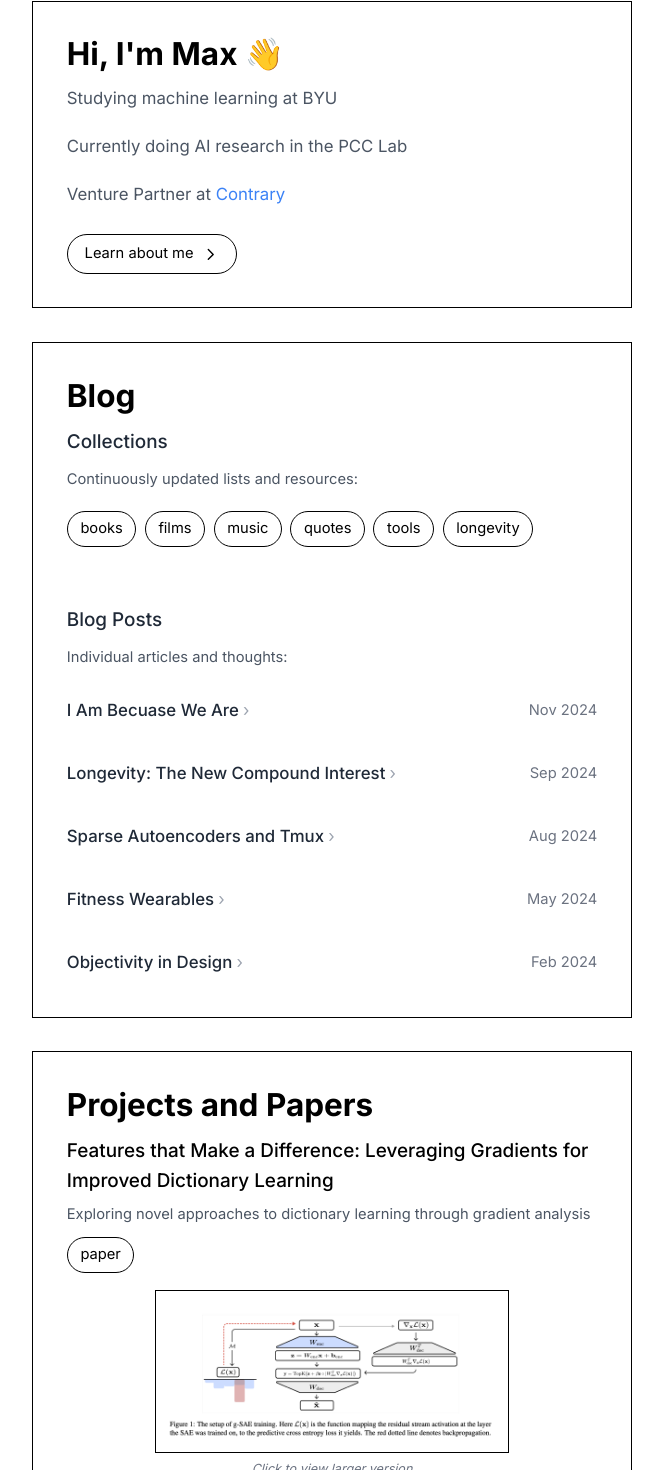
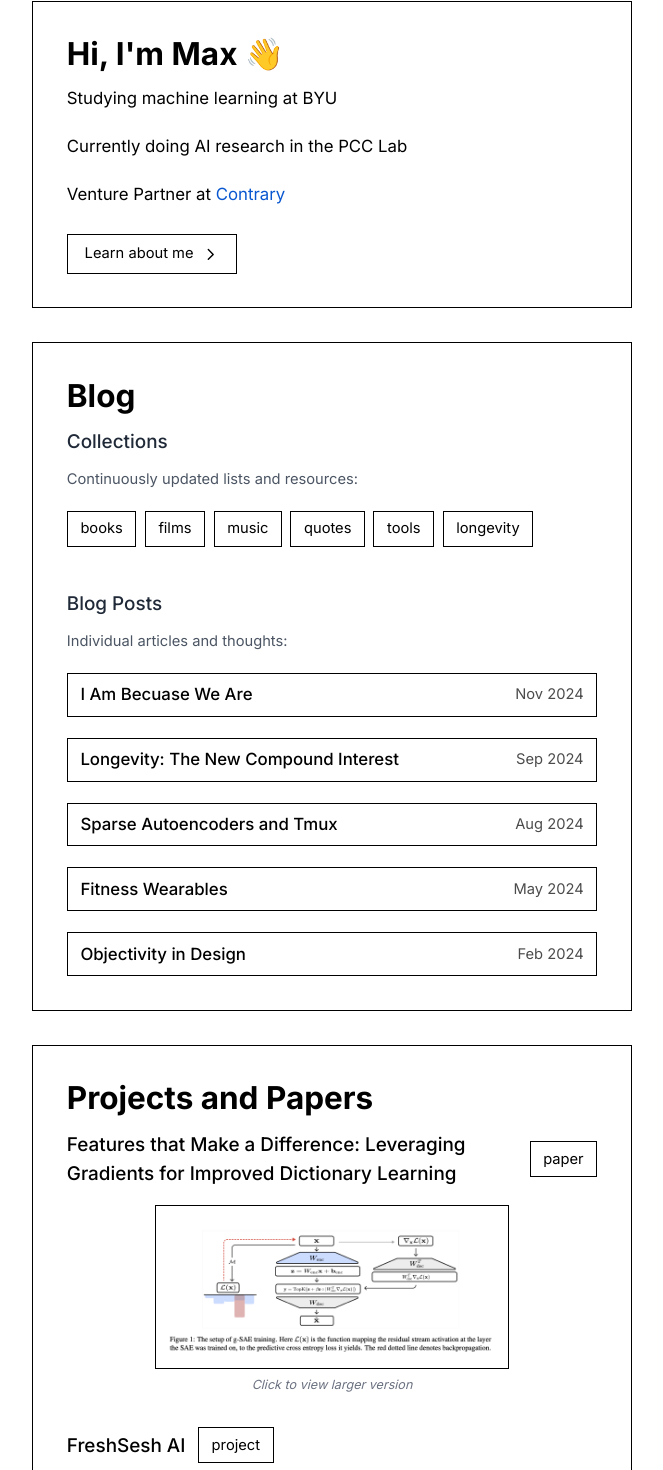
Before and after one commit to max4c/m4c2, a Next.js app: page / in a window 1280 px wide. Shown: the part 238-1708 px from the top of the page, without its empty margins (308-971 px from the left). Built offline with nearby package versions, Linux system fonts and the light colour scheme.

Commit message:
updated design scheme

```diff
--- /dev/null
+++ b/postcss.config.js
@@ -0,0 +1,6 @@
+module.exports = {
+  plugins: {
+    tailwindcss: {},
+    autoprefixer: {},
+  }
+}
--- a/src/app/globals.css
+++ b/src/app/globals.css
@@ -18,70 +18,51 @@
   }
 }
 
-
-@layer base {
+@layer components {
   html {
     font-size: 1.05rem;
   }
+
+  body {
+    @apply bg-background text-foreground min-h-screen flex flex-col;
+  }
+
+  footer {
+    @apply flex-shrink-0;
+  }
+
+  footer a {
+    @apply font-bold;
   }
 
   .mdx-content {
     @apply prose max-w-none;
   }
 
-/* Update the content-wrapper class */
   .content-wrapper {
     @apply w-full max-w-[650px] mx-auto px-4 sm:px-6;
   }
 
-/* Add this to ensure consistent width across all pages */
   main {
-  @apply w-full max-w-[650px] mx-auto;
+    @apply w-full max-w-[650px] mx-auto flex-1;
   }
 
-@layer base {
-  body {
-    @apply transition-colors duration-200;
-  }
-  html {
-    @apply transition-colors duration-200;
-  }
+  /* Link styles */
+  a {
+    @apply text-inherit no-underline transition-colors duration-200;
   }
 
-@layer components {
-  /* Update link styles to use underline instead of colors */
-  a {
-    @apply text-inherit underline-offset-4 hover:underline decoration-gray-400 dark:decoration-gray-500;
-  }
-
-  /* Update the main title style */
+  /* Blog header styles */
   .blog-header a[href="/blog"]:first-of-type:not(.nav-button),
   .blog-header a[href="/"]:first-of-type:not(.nav-button) {
     @apply font-bold text-2xl text-inherit no-underline;
   }
 
-  /* Navigation button specific styles */
   .nav-button {
-    @apply text-sm font-normal text-inherit hover:underline decoration-gray-400 dark:decoration-gray-500;
-  }
+    @apply text-sm font-normal text-inherit transition-colors duration-200;
   }
 
-/* Update prose link styles */
-.prose a {
-  @apply text-inherit underline-offset-4 hover:underline decoration-gray-400 dark:decoration-gray-500 font-normal;
-}
-
-.dark .prose a {
-  @apply text-inherit hover:underline decoration-gray-500 font-normal;
-}
-
-/* Remove these overrides if they exist */
-/* Override the general no-bold rule for specific cases */
-footer a,
-.blog-nav a {
-  font-weight: bold !important;
-}
-
+  /* Prose styles */
   .prose {
     @apply max-w-none;
   }
@@ -99,99 +80,30 @@ footer a,
   }
 
   .prose a {
-  @apply text-[#0957D0] dark:text-[#F7C217] hover:text-[#e97319] dark:hover:text-[#e97319] transition-colors no-underline font-normal;
+    @apply text-primary hover:text-[#e97319] transition-colors no-underline font-normal;
   }
 
-.dark .prose a {
-  @apply text-[#F7C217] hover:text-[#e97319] no-underline font-normal;
-}
-
-.prose a:hover {
-  text-decoration: none;
-}
-
-.prose * a,
-.prose * a:hover {
-  text-decoration: none;
-}
-
-* a {
-  text-decoration: none !important;
-}
-
-* a:hover {
-  text-decoration: none !important;
-}
-
-html.dark {
-  background-color: #171717;
-  color: white;
-}
-
-/* Add these styles at the end of the file */
-body {
-  display: flex;
-  flex-direction: column;
-  min-height: 100vh;
-}
-
-main {
-  flex: 1;
-}
-
-footer {
-  flex-shrink: 0;
-}
-
-/* Add this new global style for links */
-a {
-  text-decoration: none;
-}
-
-a:hover {
-  text-decoration: none;
-}
-
-/* Add this new rule to ensure footer links remain bold */
-footer a.font-bold {
-  font-weight: bold !important;
-}
-
+  /* Theme specific styles */
   .theme-icon {
-  fill: #F7C217;
-  stroke: #F7C217;
-  transition: fill 0.2s, stroke 0.2s;
-}
-
-.dark .theme-icon {
-  fill: #0957D0;
-  stroke: #0957D0;
+    @apply fill-primary stroke-primary transition-all duration-200;
   }
 
   .social-icon {
-  fill: black;
-  transition: fill 0.2s;
+    @apply fill-foreground transition-colors duration-200;
   }
-
-.dark .social-icon {
-  fill: white;
-}
-
-.content-border {
-  @apply relative w-screen left-[50%] right-[50%] -ml-[50vw] -mr-[50vw] sm:w-full sm:left-0 sm:right-0 sm:ml-0 sm:mr-0 border-black dark:border-white;
 }
 
 @layer utilities {
-  .content-wrapper {
-    @apply w-full px-4 sm:px-6;
+  .content-border {
+    @apply relative w-screen left-[50%] right-[50%] -ml-[50vw] -mr-[50vw] sm:w-full sm:left-0 sm:right-0 sm:ml-0 sm:mr-0 border-foreground;
   }
 
   section {
-    @apply p-4 sm:p-8;
+    @apply w-full p-4 sm:p-8;
   }
 }
 
-/* Add new section styles */
-section {
-  @apply w-full;
+/* Dark mode specific */
+html.dark {
+  @apply bg-[#171717] text-white;
 }
--- a/src/app/page.tsx
+++ b/src/app/page.tsx
@@ -81,10 +81,10 @@ export default function Home() {
         <h3 className="text-3xl font-bold mb-3">Blog</h3>
 
         {/* Collections section */}
-        <div className="mb-12">
+        <div className="mb-8">
           <h3 className="text-lg font-medium text-gray-800 dark:text-gray-200 mb-3">Collections</h3>
           <p className="text-gray-600 dark:text-gray-400 text-sm mb-5">Continuously updated lists and resources:</p>
-          <div className="flex flex-nowrap gap-2 overflow-x-auto pb-2">
+          <div className="grid grid-cols-2 sm:flex sm:flex-nowrap gap-2 pb-2">
             {[
               'books', 'films', 'music', 'quotes', 'tools', 'longevity'
             ].map((item) => (
@@ -92,12 +92,13 @@ export default function Home() {
                 key={item}
                 href={`/blog/${item}`}
                 className="px-3 py-1.5 text-sm bg-white dark:bg-transparent
-                  rounded-full hover:scale-105 hover:shadow-md
                   border border-black dark:border-white
-                  transition-all duration-200 ease-in-out
+                  transition-all duration-200
                   text-black dark:text-white
-                  hover:border-black dark:hover:border-white
-                  whitespace-nowrap"
+                  hover:bg-[#0957D0] dark:hover:bg-[#e97319]
+                  hover:text-white dark:hover:text-white
+                  hover:border-[#0957D0] dark:hover:border-[#e97319]
+                  whitespace-nowrap text-center"
               >
                 {item}
               </Link>
@@ -114,23 +115,22 @@ export default function Home() {
               <Link
                 key={post.slug}
                 href={`/blog/${post.slug}`}
-                className="group block py-2 -mx-2 px-2 rounded-lg
-                  hover:bg-gray-100/50 dark:hover:bg-gray-700/30
-                  transition-colors duration-200"
+                className="group block mb-4 px-3 py-2
+                    border border-black dark:border-white
+                    transition-all duration-200
+                    bg-white dark:bg-transparent
+                    text-black dark:text-white
+                    hover:bg-[#0957D0] dark:hover:bg-[#e97319]
+                    hover:text-white dark:hover:text-white
+                    hover:border-[#0957D0] dark:hover:border-[#e97319]"
               >
                 <div className="flex justify-between items-center">
                   <div className="flex items-center">
-                    <h3 className="font-medium text-gray-800 dark:text-gray-200
-                      group-hover:text-[#0957D0] dark:group-hover:text-[#e97319]">
+                    <h3 className="font-medium">
                       {post.title}
                     </h3>
-                    <span className="ml-1 text-gray-400 dark:text-gray-500
-                      group-hover:text-[#0957D0] dark:group-hover:text-[#e97319]
-                      transition-colors duration-200">
-                      ›
-                    </span>
                   </div>
-                  <span className="text-sm text-gray-500 dark:text-gray-400 ml-4">
+                  <span className="text-sm ml-4 opacity-70">
                     {format(post.date, 'MMM yyyy')}
                   </span>
                 </div>
@@ -147,19 +147,20 @@ export default function Home() {
           {/* Paper Example */}
           <div className="space-y-4">
             <div className="flex-1">
-              <Link href="https://arxiv.org/abs/2312.09251" className="group">
-                <h4 className="text-lg font-medium mb-2 group-hover:text-[#0957D0] dark:group-hover:text-[#e97319]">
+              <Link href="https://arxiv.org/abs/2312.09251" className="group flex items-center gap-3 mb-2">
+                <h4 className="text-lg font-medium group-hover:text-[#0957D0] dark:group-hover:text-[#e97319]">
                   Features that Make a Difference: Leveraging Gradients for Improved Dictionary Learning
                 </h4>
+                <span className="px-3 py-1.5 text-sm bg-white dark:bg-transparent
+                  border border-black dark:border-white
+                  transition-all duration-200
+                  text-black dark:text-white
+                  group-hover:bg-[#0957D0] dark:group-hover:bg-[#e97319]
+                  group-hover:text-white dark:group-hover:text-white
+                  group-hover:border-[#0957D0] dark:group-hover:border-[#e97319]">
+                  paper
+                </span>
               </Link>
-              <p className="text-gray-600 dark:text-gray-400 text-sm mb-3">
-                Exploring novel approaches to dictionary learning through gradient analysis
-              </p>
-              <span className="px-3 py-1.5 text-sm bg-white dark:bg-transparent
-                rounded-full border border-black dark:border-white
-                text-black dark:text-white inline-block">
-                paper
-              </span>
             </div>
 
             <div className="w-full md:w-2/3 mx-auto">
@@ -175,19 +176,20 @@ export default function Home() {
           {/* FreshSesh AI Project */}
           <div className="space-y-4">
             <div className="flex-1">
-              <Link href="https://freshsesh.ai" className="group">
-                <h4 className="text-lg font-medium mb-2 group-hover:text-[#0957D0] dark:group-hover:text-[#e97319]">
+              <Link href="https://freshsesh.ai" className="group flex items-center gap-3 mb-2">
+                <h4 className="text-lg font-medium group-hover:text-[#0957D0] dark:group-hover:text-[#e97319]">
                   FreshSesh AI
                 </h4>
+                <span className="px-3 py-1.5 text-sm bg-white dark:bg-transparent
+                  border border-black dark:border-white
+                  transition-all duration-200
+                  text-black dark:text-white
+                  group-hover:bg-[#0957D0] dark:group-hover:bg-[#e97319]
+                  group-hover:text-white dark:group-hover:text-white
+                  group-hover:border-[#0957D0] dark:group-hover:border-[#e97319]">
+                  project
+                </span>
               </Link>
-              <p className="text-gray-600 dark:text-gray-400 text-sm mb-3">
-                Built an AI-powered tool that helps you write better session notes. Used by hundreds of therapists to save time and improve their documentation.
-              </p>
-              <span className="px-3 py-1.5 text-sm bg-white dark:bg-transparent
-                rounded-full border border-black dark:border-white
-                text-black dark:text-white inline-block">
-                project
-              </span>
             </div>
 
             <div className="w-full md:w-2/3 mx-auto">
@@ -203,15 +205,19 @@ export default function Home() {
           {/* maxforsey.com Project */}
           <div className="space-y-4">
             <div className="flex-1">
-              <h4 className="text-lg font-medium mb-2">maxforsey.com (Ongoing)</h4>
+              <div className="flex items-center gap-3 mb-2">
+                <h4 className="text-lg font-medium">
+                  maxforsey.com
+                </h4>
+                <span className="px-3 py-1.5 text-sm bg-white dark:bg-transparent
+                  border border-black dark:border-white
+                  text-black dark:text-white">
+                  project
+                </span>
+              </div>
               <p className="text-gray-600 dark:text-gray-400 text-sm mb-3">
                 This website has become so much fun to work on and to experiment with design principles. It&apos;s also how I learned next.js and tailwind CSS! Below are some previous iterations.
               </p>
-              <span className="px-3 py-1.5 text-sm bg-white dark:bg-transparent
-                rounded-full border border-black dark:border-white
-                text-black dark:text-white inline-block">
-                project
-              </span>
             </div>
 
             <div className="w-full md:w-2/3 mx-auto">
--- a/src/components/Highlights.tsx
+++ b/src/components/Highlights.tsx
@@ -1,6 +1,7 @@
 'use client';
 import { useState } from 'react';
 import { motion, AnimatePresence } from 'framer-motion';
+import React from 'react';
 
 const highlights = [
     {
@@ -135,7 +136,7 @@ export default function Highlights() {
                                         duration: 0.5,
                                         ease: [0.4, 0, 0.2, 1]
                                     }}
-                                    className="text-gray-600 dark:text-gray-400 absolute w-full"
+                                    className="text-foreground absolute w-full"
                                     style={{
                                         position: 'absolute',
                                         zIndex: 3 - index
@@ -144,19 +145,19 @@ export default function Highlights() {
                                     {highlight.links ? (
                                         <>
                                             {highlight.text.split(new RegExp(highlight.links.map(link => link.text).join('|'))).map((part, i) => (
-                                                <>
+                                                <React.Fragment key={i}>
                                                     {part}
                                                     {highlight.links[i] && (
                                                         <a
                                                             href={highlight.links[i].url}
                                                             target="_blank"
                                                             rel="noopener noreferrer"
-                                                            className="text-blue-500 hover:text-blue-600 dark:text-blue-400 dark:hover:text-blue-300 underline"
+                                                            className="text-[#0957D0] dark:text-[#F7C217] hover:text-[#e97319] dark:hover:text-[#e97319] transition-colors duration-200"
                                                         >
                                                             {highlight.links[i].text}
                                                         </a>
                                                     )}
-                                                </>
+                                                </React.Fragment>
                                             ))}
                                         </>
                                     ) : (
@@ -191,24 +192,24 @@ export default function Highlights() {
                                         delay: 0.3,  // Delay entrance until after exit
                                         ease: [0.4, 0, 0.2, 1]
                                     }}
-                                    className="text-gray-600 dark:text-gray-400 absolute w-full"
+                                    className="text-foreground absolute w-full"
                                 >
                                     {highlight.links ? (
                                         <>
                                             {highlight.text.split(new RegExp(highlight.links.map(link => link.text).join('|'))).map((part, i) => (
-                                                <>
+                                                <React.Fragment key={i}>
                                                     {part}
                                                     {highlight.links[i] && (
                                                         <a
                                                             href={highlight.links[i].url}
                                                             target="_blank"
                                                             rel="noopener noreferrer"
-                                                            className="text-blue-500 hover:text-blue-600 dark:text-blue-400 dark:hover:text-blue-300 underline"
+                                                            className="text-[#0957D0] dark:text-[#F7C217] hover:text-[#e97319] dark:hover:text-[#e97319] transition-colors duration-200"
                                                         >
                                                             {highlight.links[i].text}
                                                         </a>
                                                     )}
-                                                </>
+                                                </React.Fragment>
                                             ))}
                                         </>
                                     ) : (
@@ -222,17 +223,18 @@ export default function Highlights() {
             </div>
             <button
                 onClick={handleMore}
-                className="mt-1 px-4 py-2 text-sm bg-white dark:bg-transparent
-                    rounded-full hover:scale-105 hover:shadow-md
+                className="group mt-1 px-4 py-2 text-sm bg-white dark:bg-transparent
                     border border-black dark:border-white
-                    transition-all duration-200 ease-in-out
+                    transition-all duration-200
                     text-black dark:text-white
-                    hover:border-black dark:hover:border-white
+                    hover:bg-[#0957D0] dark:hover:bg-[#e97319]
+                    hover:text-white dark:hover:text-white
+                    hover:border-[#0957D0] dark:hover:border-[#e97319]
                     flex items-center gap-2"
             >
                 <span>{currentIndex === 0 ? 'Learn about me' : 'Keep Going'}</span>
                 <svg
-                    className="w-4 h-4 text-black dark:text-white"
+                    className="w-4 h-4 text-black dark:text-white group-hover:text-white dark:group-hover:text-white transition-colors duration-200"
                     fill="none"
                     viewBox="0 0 24 24"
                     stroke="currentColor"
--- a/src/components/SocialIcons.tsx
+++ b/src/components/SocialIcons.tsx
@@ -55,7 +55,7 @@ const SocialIcons = () => {
           href={link.url}
           target="_blank"
           rel="noopener noreferrer"
-          className="text-gray-600 hover:text-blue-500 dark:text-gray-400 transition-colors"
+          className="text-gray-600 dark:text-gray-400 hover:text-[#0957D0] dark:hover:text-[#e97319] transition-colors duration-200"
         >
           {link.icon}
         </a>
```
Also changed, not shown: next.config.js (added, +17 -0 lines), package.json (+4 -4 lines), tailwind.config.js (added, +29 -0 lines), 1 other file (tests, documents, lock files or other folders). Lines whose indentation alone changed are shown as unchanged.
